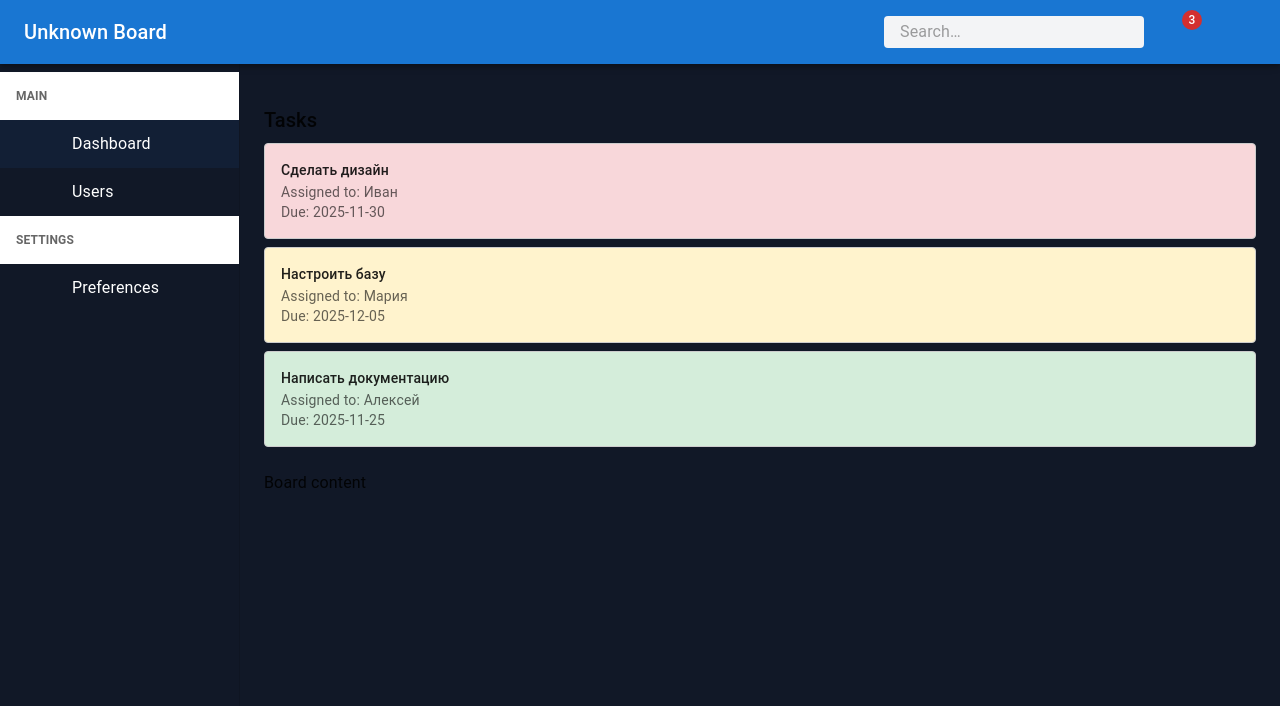
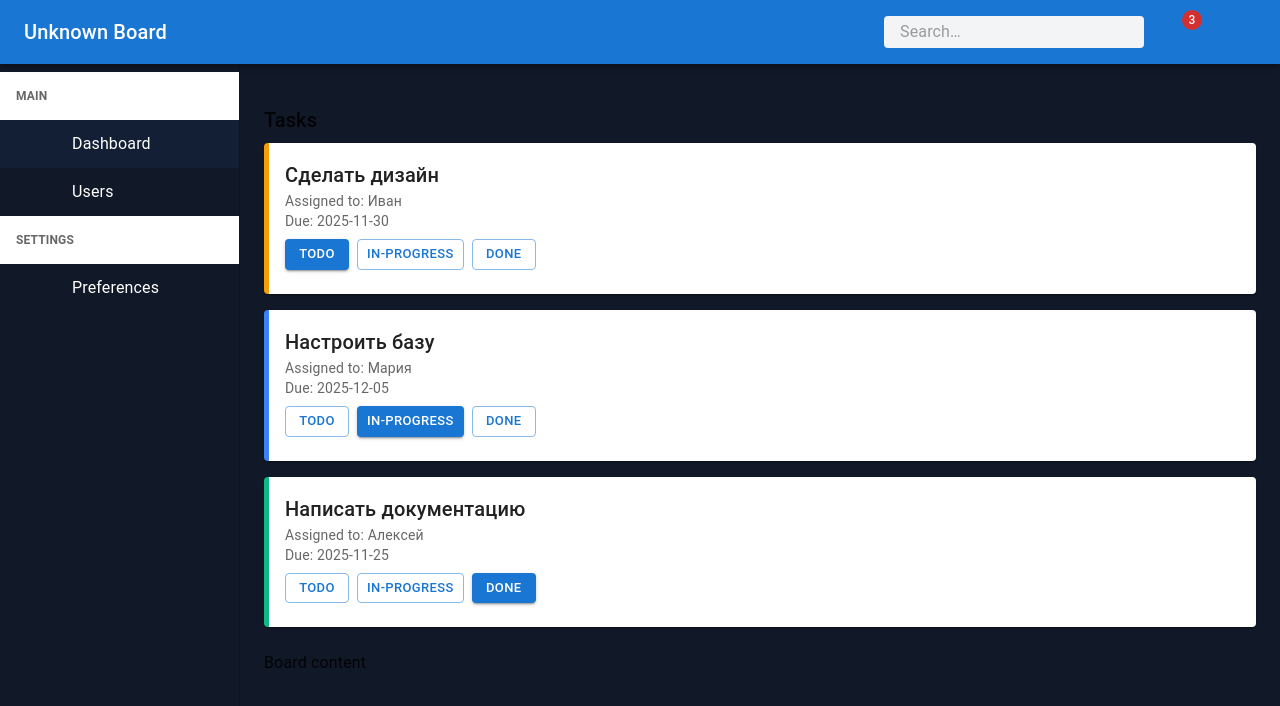
Before and after one commit to MrFoxord/my-pet-profject, a Next.js app: page /dashboard/1 in a window 1280 px wide. Shown: the top 706 px of the page. Built offline with nearby package versions, Linux system fonts and the light colour scheme; some icons are missing.

Commit message:
active dev

```diff
--- /dev/null
+++ b/src/components/dashboard/TaskList/TaskItem.tsx
@@ -0,0 +1,54 @@
+"use client";
+
+import {Card, CardContent, Typography, Box, Button } from "@mui/material";
+import { TaskItemProps, Task } from "@/types";
+import { useState, useEffect } from "react";
+
+export default function TaskItem({ task, onStatusChange }: TaskItemProps) {
+    const [status, setStatus] = useState<Task["status"]>(task.status);
+
+        // useEffect(() => {
+        //     setStatus(task.status);
+        // }, [task.status]);
+
+    const statusColors: Record<Task["status"], string> = {
+        todo: "#f59e0b",
+        "in-progress": "#3b82f6",
+        done: "#10b981",
+    }
+
+    const handleStatusChange = (newStatus: Task["status"]) => {
+        setStatus(newStatus);
+        if (onStatusChange) {
+        onStatusChange(task.id, newStatus);
+        }
+    };
+    return (
+        <Card sx={{ mb: 2, borderLeft: `5px solid ${statusColors[task.status]}` }}>
+            <CardContent>
+                <Typography variant="h6">{task.title}</Typography>
+                <Typography variant="body2" color="text.secondary">
+                    Assigned to: {task.assignedTo}
+                </Typography>
+                <Typography variant="body2" color="text.secondary">
+                    Due: {task.dueDate}
+                </Typography>
+
+                {onStatusChange && (
+                    <Box sx={{ mt: 1, display: "flex", gap: 1 }}>
+                       {(["todo", "in-progress", "done"] as Task["status"][]).map((s) => (
+                            <Button
+                                key={s}
+                                size="small"
+                                variant={status === s ? "contained" : "outlined"} // <-- используем локальный стейт
+                                onClick={() => handleStatusChange(s)}
+                            >
+                                {s}
+                            </Button>
+                        ))}
+                    </Box>
+                )}
+            </CardContent>
+        </Card>
+    );
+}
--- /dev/null
+++ b/src/components/dashboard/TaskList/TaskList.tsx
@@ -0,0 +1,22 @@
+"use client";
+
+import { Task, TaskListProps } from "@/types";
+import TaskItem from "./TaskItem";
+import {useState} from "react";
+
+export default function TaskList({ tasks }: TaskListProps) {
+    const [taskList, setTaskList] = useState(tasks);
+
+    const handleStatusChange = (id: string, newStatus: Task["status"]) => {
+        setTaskList(prev =>
+            prev.map(task =>(task.id === id ? {...task,status: newStatus} : task))
+        );
+    };
+    return (
+        <div>
+            {taskList.map((task)=> (
+                <TaskItem key={task.id} task={task} onStatusChange={handleStatusChange}/>
+            ))}
+        </div>
+    );
+}
--- a/src/components/layout/DashboardClient.tsx
+++ b/src/components/layout/DashboardClient.tsx
@@ -6,7 +6,7 @@ import { Sidebar } from "@/components/layout/Sidebar";
 import { ReactNode } from "react";
 import { Board, DashboardClientProps } from "@/types";
 import { mockTasks } from "@/mocks/dashboard";
-
+import TaskList from "@/components/dashboard/TaskList/TaskList";
 
 
 export default function DashboardClient({ board, children }: DashboardClientProps) {
@@ -39,30 +39,7 @@ export default function DashboardClient({ board, children }: DashboardClientProp
                         <Typography variant="h6" gutterBottom>
                             Tasks
                         </Typography>
-                        <Box sx={{ display: "flex", flexDirection: "column", gap: 1 }}>
-                            {mockTasks.map(task => (
-                            <Box
-                                key={task.id}
-                                sx={{
-                                p: 2,
-                                border: '1px solid #ccc',
-                                borderRadius: 1,
-                                backgroundColor:
-                                    task.status === 'done' ? '#d4edda' :
-                                    task.status === 'in-progress' ? '#fff3cd' :
-                                    '#f8d7da'
-                                }}
-                            >
-                                <Typography variant="subtitle2">{task.title}</Typography>
-                                <Typography variant="body2" color="text.secondary">
-                                Assigned to: {task.assignedTo}
-                                </Typography>
-                                <Typography variant="body2" color="text.secondary">
-                                Due: {task.dueDate}
-                                </Typography>
-                            </Box>
-                            ))}
-                        </Box>
+                        <TaskList tasks={mockTasks}/>
                     </Box>
                     {children}
                 </Box>
```
Also changed, not shown: src/types/dashboard.ts (+9 -0 lines), src/types/components.ts (line endings or trailing spaces).
